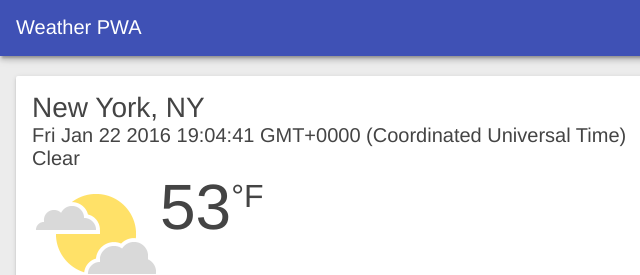
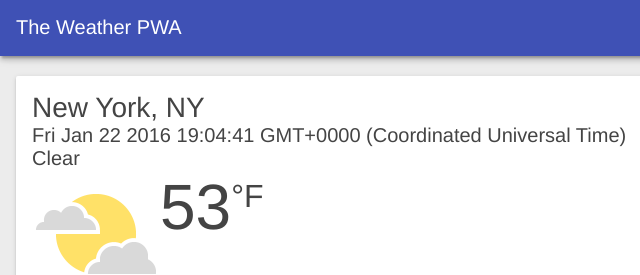
Before and after one commit to frizio/weather-pwa, a plain HTML site: page index.html in a window 1280 px wide. Shown: the top 275 px of the page, 0-640 px from the left. Drawn offline with Linux system fonts and the light colour scheme.

Commit message:
Some dummy modification and comments

```diff
--- a/index.html
+++ b/index.html
@@ -6,14 +6,15 @@
   <meta http-equiv="X-UA-Compatible" content="IE=edge">
   <meta name="viewport" content="width=device-width, initial-scale=1.0">
   <meta name="description" content="Weather App for UD811">
-  <title>Weather</title>
+  <title>Weather PWA</title>
+  <!--  -->
   <link rel="stylesheet" type="text/css" href="/styles/ud811.css">
 </head>
 
 <body>
 
   <header class="header">
-    <h1 class="header__title">Weather PWA</h1>
+    <h1 class="header__title">The Weather PWA</h1>
     <button id="butRefresh" class="headerButton" aria-label="Refresh"></button>
     <button id="butAdd" class="headerButton" aria-label="Add"></button>
   </header>
@@ -144,6 +145,7 @@
     </svg>
   </div>
 
+  <!--  -->
   <script src="/scripts/app.js"></script>
   <script src="/scripts/localforage-1.4.0.js"></script>
 
--- a/scripts/app.js
+++ b/scripts/app.js
@@ -1,3 +1,4 @@
+//
 var injectedForecast = {
   key: 'newyork',
   label: 'New York, NY',
@@ -178,10 +179,12 @@ var injectedForecast = {
     });
   };
 
+  //
   app.saveSelectedCities = function() {
     window.localforage.setItem('selectedCities', app.selectedCities);
   };
 
+  //
   document.addEventListener('DOMContentLoaded', function() {
     window.localforage.getItem('selectedCities', function(err, cityList) {
       if (cityList) {
```
